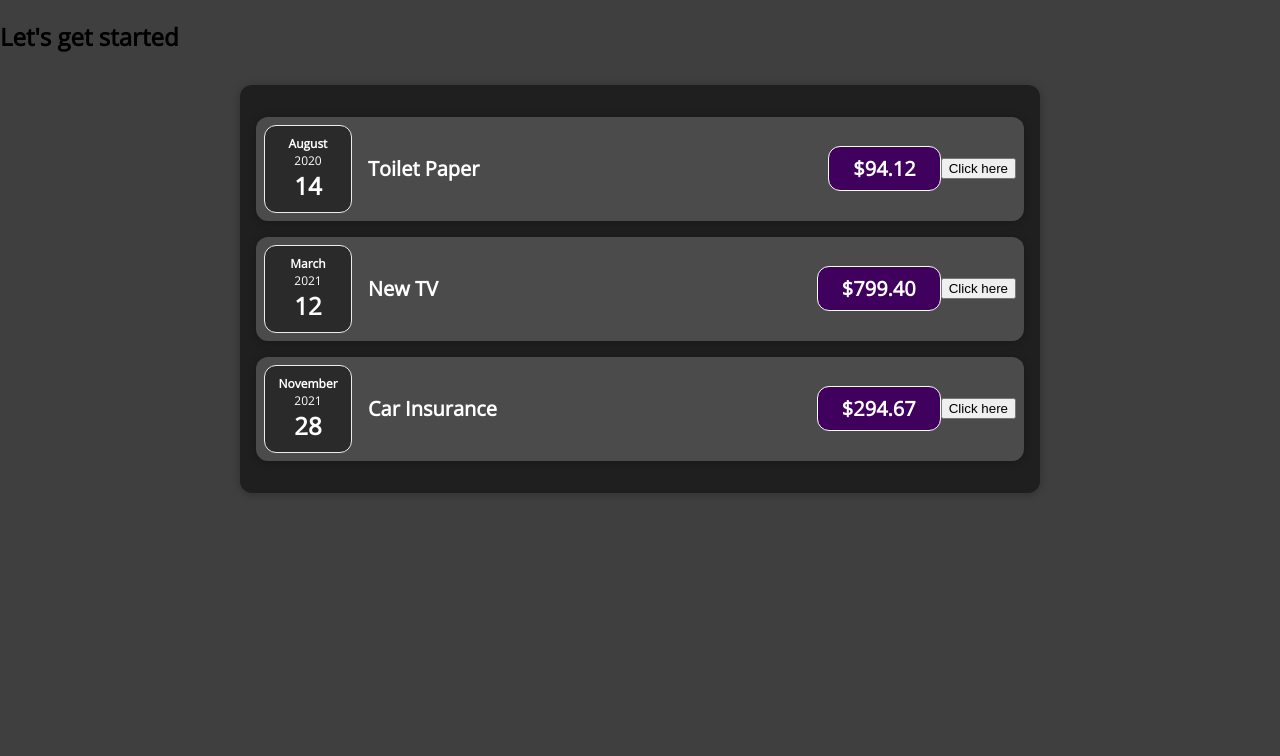
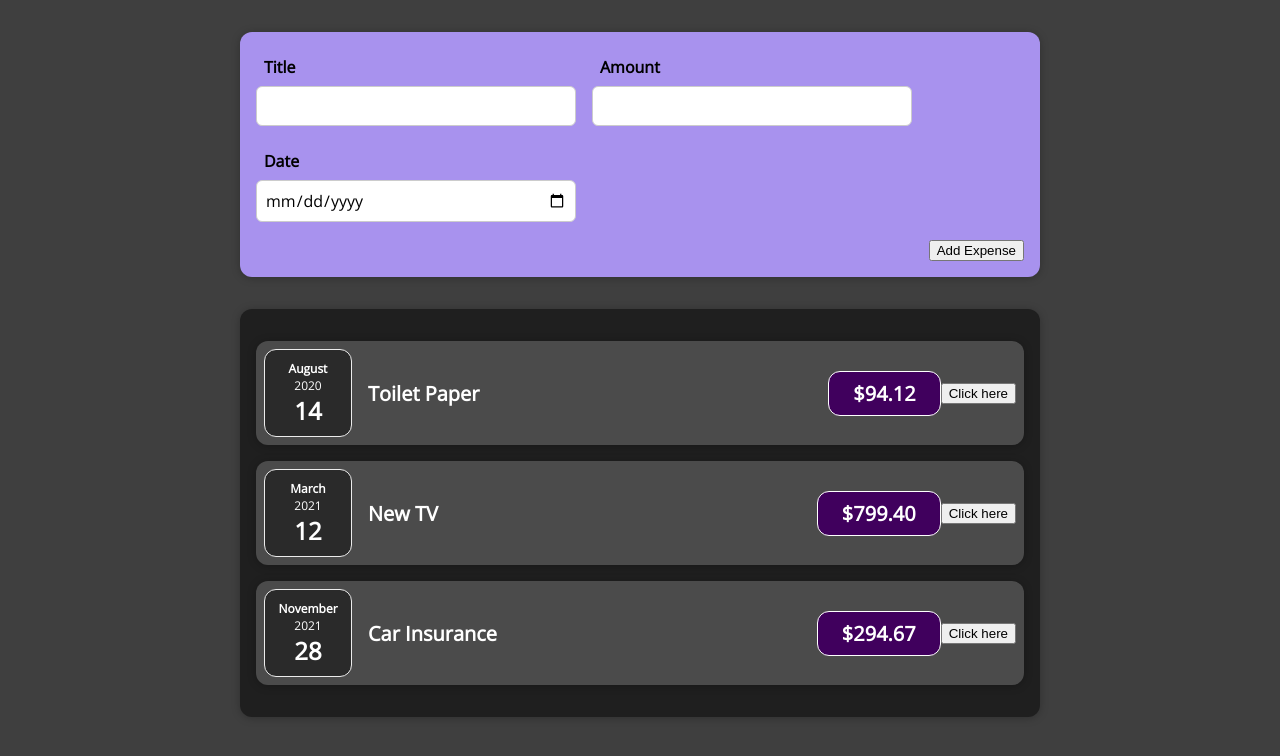
Before and after one commit to ebenofere/expense-tracker-js, a React (Create React App) app: page / in a window 1280 px wide. Shown: the top 756 px of the page. Built offline with nearby package versions, Linux system fonts and the light colour scheme.

Commit message:
20. Adding Form Inputs

```diff
--- a/src/App.js
+++ b/src/App.js
@@ -1,4 +1,5 @@
 import Expenses from "./components/Expenses/Expenses";
+import NewExpense from "./components/NewExpense/NewExpense";
 
 const App = () => {
   const expenses = [
@@ -28,13 +29,9 @@
     },
   ];
 
-  // const neweExpenseArray = expenses.map((expense, i) => {
-  //   id: expense[i].id, title: expense[i].title, amount: expense[i].amount
-  // });
-
   return (
     <div>
-      <h2>Let's get started</h2>
+      <NewExpense />
       <Expenses items={expenses} />
     </div>
   );
--- /dev/null
+++ b/src/components/NewExpense/ExpenseForm.js
@@ -0,0 +1,27 @@
+import "./expenseForm.css";
+
+const ExpenseForm = () => {
+  return (
+    <form>
+      <div className="new-expense_controls">
+        <div className="new-expense_control">
+          <label>Title</label>
+          <input type="text" />
+        </div>
+        <div className="new-expense_control">
+          <label>Amount</label>
+          <input type="number" min="0.01" step="0.01" />
+        </div>
+        <div className="new-expense_control">
+          <label>Date</label>
+          <input type="date" min="2019-01-01" max="2022-12-31" />
+        </div>
+      </div>
+      <div className="new-expense_actions">
+        <button type="submit">Add Expense</button>
+      </div>
+    </form>
+  );
+};
+
+export default ExpenseForm;
--- /dev/null
+++ b/src/components/NewExpense/NewExpense.js
@@ -0,0 +1,12 @@
+import ExpenseForm from "./ExpenseForm";
+import "./newExpense.css";
+
+const NewExpense = () => {
+  return (
+    <div className="new-expense">
+      <ExpenseForm />
+    </div>
+  );
+};
+
+export default NewExpense;
--- /dev/null
+++ b/src/components/NewExpense/expenseForm.css
@@ -0,0 +1,26 @@
+.new-expense_controls {
+    display: flex;
+    flex-wrap: wrap;
+    gap: 1rem;
+    margin-bottom: 1rem;
+    text-align: left;
+}
+
+.new-expense_control label {
+    font-weight: bold;
+    margin: 0.5rem;
+    display: block;
+}
+
+.new-expense_control input {
+    font: inherit;
+    padding: 0.5rem;
+    border-radius: 6px;
+    border: 1px solid #ccc;
+    width: 20rem;
+    max-width: 100%;
+}
+
+.new-expense_actions {
+    text-align: right;
+}
--- /dev/null
+++ b/src/components/NewExpense/newExpense.css
@@ -0,0 +1,38 @@
+.new-expense {
+    background-color: #a892ee;
+    padding: 1rem;
+    margin: 2rem auto;
+    width: 50rem;
+    max-width: 95%;
+    border-radius: 12px;
+    text-align: center;
+    box-shadow: 0 1px 8px rgba(0, 0, 0, 0.25);
+}
+
+/* .new-expense button {
+    font: inherit;
+    cursor: pointer;
+    padding: 1rem 2rem;
+    border: 1px solid #40005d;
+    background-color: #40005d;
+    color: white;
+    border-radius: 12px;
+    margin-right: 1rem;
+}
+
+.new-expense button:hover,
+.new-expense button:active {
+    background-color: #510674;
+    border-color: #510674;
+}
+
+.new-expense button.alternative {
+color: #220131;
+    border-color: transparent;
+    background-color: transparent;
+}
+
+.new-expense button.alternative:hover,
+.new-expense button.alternative:active {
+    background-color: #ddb3f8;
+} */
```
Also changed, not shown: src/practice.js (added, +29 -0 lines), src/practice.css (added).
